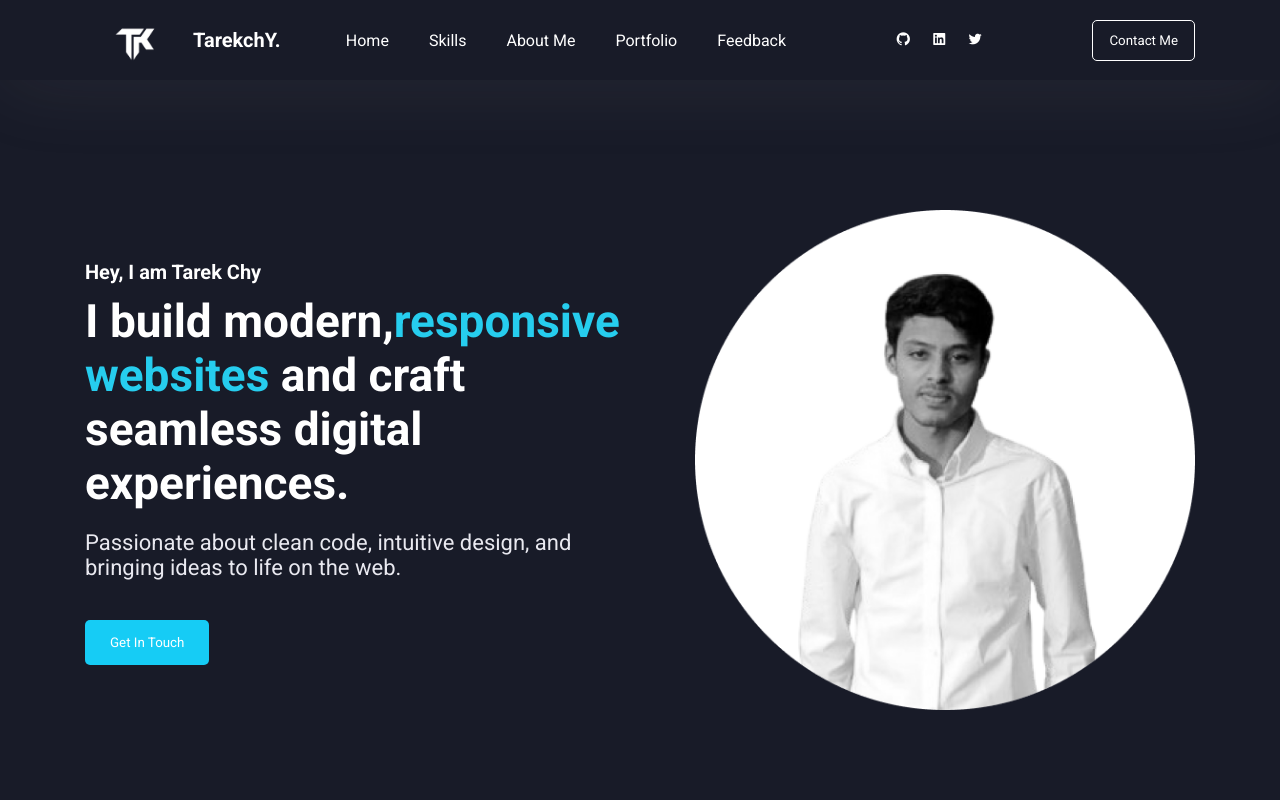
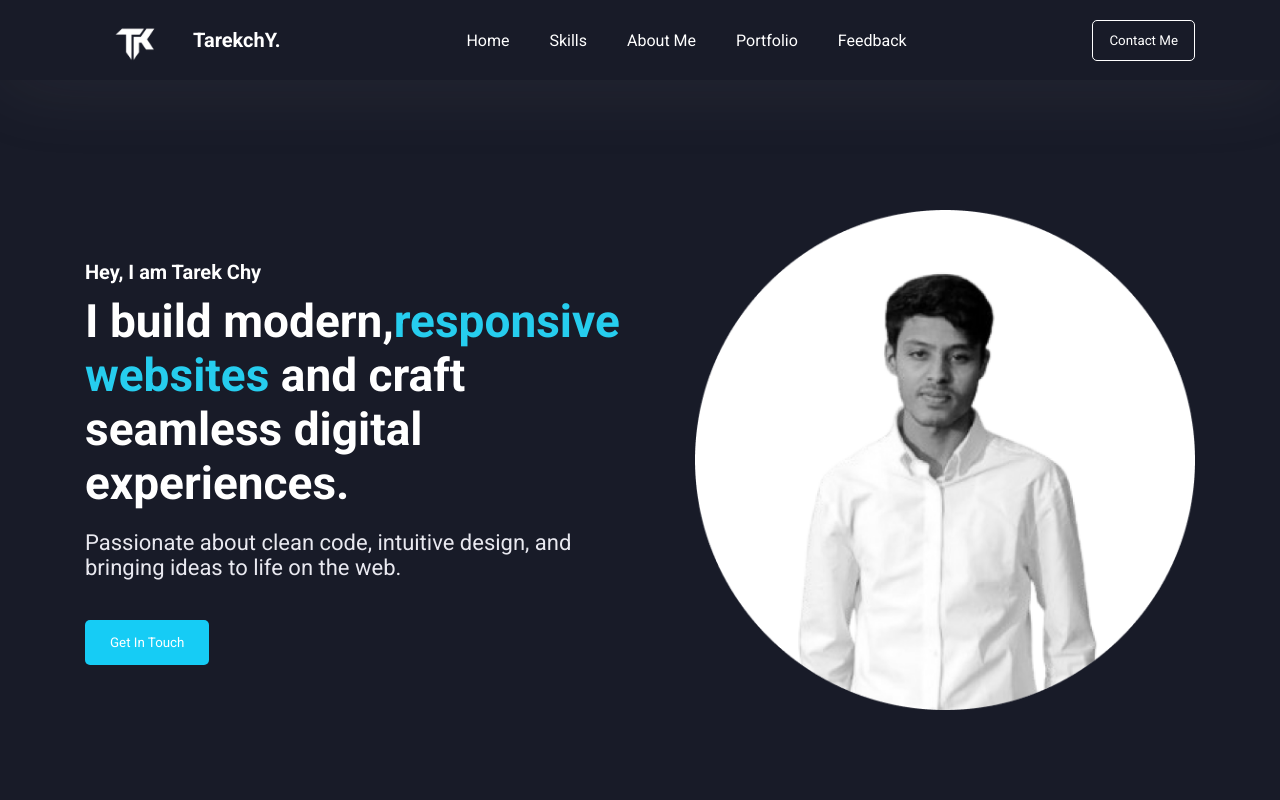
Before and after one commit to tarekahmedchowdhury2003/Mine, a plain HTML site: page index.html in a window 1280 px wide. Shown: the top 800 px of the page. Drawn offline with nearby package versions, Linux system fonts and the light colour scheme; a script that the page names is missing.

Commit message:
Update index.html

```diff
--- a/index.html
+++ b/index.html
@@ -28,11 +28,11 @@
             <li><a href="#feedback">Feedback</a></li>
         </ul>
 
-        <div class="social-link">
+        <!-- <div class="social-link">
             <a href="https://github.com/tarekahmedchowdhury2003"><i class='bx bxl-github'></i></a>
             <a href="https://www.linkedin.com/in/tarek-chowdhury-b94960262/"><i class='bx bxl-linkedin-square'></i></a>
             <a href="#"><i class='bx bxl-twitter'></i></a>
-        </div>
+        </div> -->
         <a href="mailto:tarekchy569@gmail.com">
             <button>Contact Me</button>
         </a>
```
